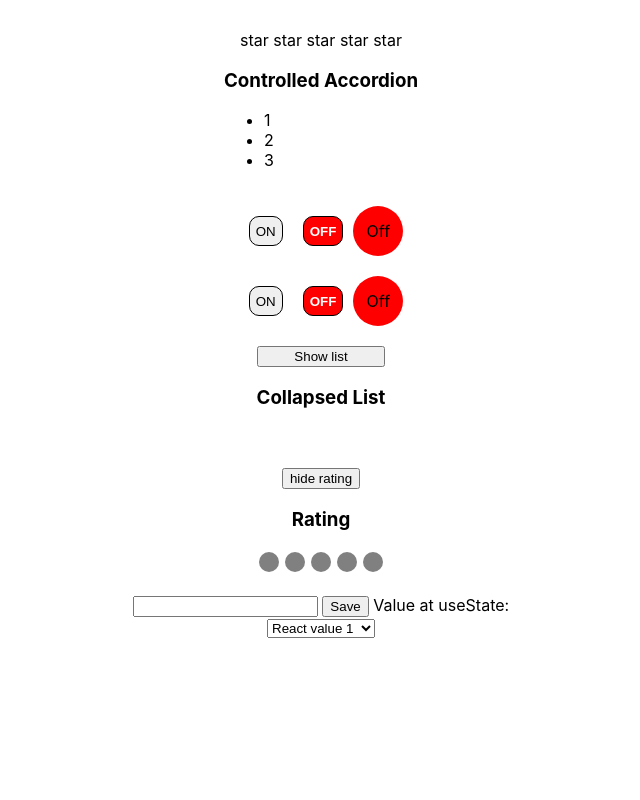
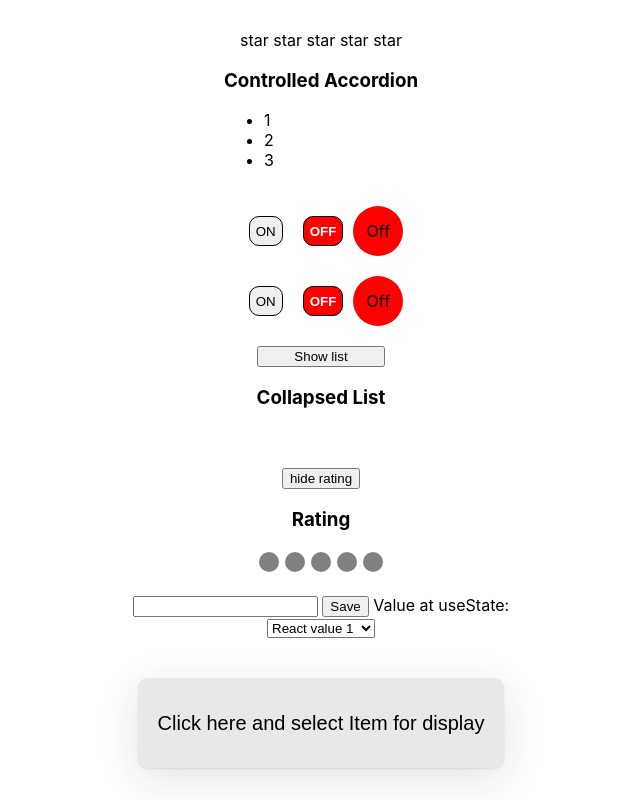
Before and after one commit to RomanChuchval/React_podrobno, a React (Create React App) app: page / in a window 1280 px wide. Shown: the whole page, without its empty margins (319-959 px from the left). Built offline with nearby package versions, Linux system fonts and the light colour scheme.

Commit message:
Custom controlled select

```diff
--- a/src/App.tsx
+++ b/src/App.tsx
@@ -8,6 +8,7 @@ import {UncontrollRating} from "./components/UncontrollRating/UncontrollRating";
 import {ActiveType, OnOff} from "./OnOff";
 import {UncontrolledInput} from "./components/UncontrolledInput";
 import {ControlledSelect} from "./components/ControlledSelect";
+import {CustomSelect} from "./components/CustomSelect/CustomSelect";
 
 
 function App() {
@@ -26,6 +27,7 @@ function App() {
             <UncontrollRating/>
             <UncontrolledInput />
             <ControlledSelect/>
+            <CustomSelect/>
         </div>
     );
 }
--- /dev/null
+++ b/src/components/CustomSelect/CustomSelect.module.css
@@ -0,0 +1,76 @@
+.custom_select_wrapper {
+    margin-top: 40px;
+    display: flex;
+    flex-direction: column;
+    align-items: center;
+}
+
+.selected_block_wrapper{
+    box-shadow: 0px 10px 40px rgba(29, 33, 38, 0.13), 0px 1px 2px rgba(29, 33, 38, 0.1);
+    cursor: pointer;
+    padding: 20px;
+    border-radius: 10px;
+    display: flex;
+    flex-direction: column;
+    align-items: center;
+    justify-content: center;
+    width: max-content;
+    height: 50px;
+    background-color: #E8E8E8;
+    font-family: 'Montserrat', sans-serif;
+    font-style: normal;
+    font-weight: 500;
+    font-size: 20px;
+    line-height: 20px;
+}
+
+.select_list_wrapper {
+    box-shadow: 0px 10px 40px rgba(29, 33, 38, 0.13), 0px 1px 2px rgba(29, 33, 38, 0.1);
+    border-radius: 10px;
+    width: max-content;
+    margin: 20px;
+    display: flex;
+    flex-direction: column;
+    align-items: normal;
+    justify-content: center;
+    background-color: #E8E8E8;
+}
+
+.selectMode {
+    display: none;
+}
+
+.items_list {
+    padding: 10px;
+    list-style: none;
+    display: flex;
+    flex-direction: column;
+    align-items: center;
+
+}
+
+.list_item {
+    font-family: 'Montserrat', sans-serif;
+    font-style: normal;
+    font-weight: 400;
+    font-size: 18px;
+    line-height: 20px;
+    margin: 10px;
+    cursor: pointer;
+    --b: 0.1em;   /* the thickness of the line */
+    --c: #1095c1; /* the color */
+
+    color: #0000;
+    padding-block: var(--b);
+    background:
+            linear-gradient(var(--c) 50%,#000 0) 0% calc(100% - var(--_p,0%))/100% 200%,
+            linear-gradient(var(--c) 0 0) 0% var(--_p,0%)/var(--_p,0%) var(--b) no-repeat;
+    -webkit-background-clip: text,padding-box;
+    background-clip: text,padding-box;
+    transition: .3s var(--_s,0s) linear,background-size .3s calc(.3s - var(--_s,0s));
+}
+
+.list_item:hover {
+    --_p: 100%;
+    --_s: .3s;
+}
--- /dev/null
+++ b/src/components/CustomSelect/CustomSelect.tsx
@@ -0,0 +1,128 @@
+import React, {useState} from 'react';
+import s from './CustomSelect.module.css'
+
+export type SelectStateType = {
+    id: string
+    title: string
+    description: string
+}
+
+type RenderDataType = {
+    title: string
+    description: string
+}
+
+
+export const CustomSelect: React.FC = () => {
+
+    const selectState: SelectStateType[] = [
+        {id: '1', title: 'React', description: 'React is a free and open-source front-end JavaScript library'},
+        {
+            id: '2',
+            title: 'Redux',
+            description: 'Redux is an open-source JavaScript library for managing and centralizing application state.'
+        },
+        {id: '3', title: 'HTML', description: 'HyperText Markup Language'},
+        {id: '4', title: 'Axios', description: 'Axios is a promise-based HTTP Client for node.js and the browser. '},
+        {
+            id: '5',
+            title: 'JavaScript',
+            description: 'JavaScript, often abbreviated as JS, is a programming language that is one of the core technologies of the World Wide Web, alongside HTML and CSS. '
+        },
+    ]
+    const [selectMode, setSelectMode] = useState<boolean>(true)
+    const [renderData, setRenderData] = useState<RenderDataType | undefined>(undefined)
+    console.log(selectMode)
+    const choseItemForDisplay = (title: string, description: string) => {
+        setRenderData({title: title, description: description})
+        setSelectMode(true)
+    }
+    const moveToSelectMode = () => {
+        setSelectMode(!selectMode)
+    }
+
+    return (
+        <div className={s.custom_select_wrapper}>
+            <SelectedBlock renderData={renderData}
+                           moveToSelectMode={moveToSelectMode}
+
+            />
+            <SelectList state={selectState}
+                        choseItemForDisplay={choseItemForDisplay}
+                        selectMode={selectMode}
+            />
+        </div>
+    );
+};
+
+type SelectBlockPropsType = {
+    renderData: RenderDataType | undefined
+    moveToSelectMode: () => void
+
+}
+
+export const SelectedBlock: React.FC<SelectBlockPropsType> = (
+    {
+        renderData,
+        moveToSelectMode,
+    }
+) => {
+
+    const onClickHandler = () => {
+        moveToSelectMode()
+    }
+
+    return (
+        renderData ?
+            <div className={s.selected_block_wrapper}
+                 onClick={onClickHandler}
+            >
+                <div>
+                    {renderData?.title}
+                </div>
+                <div>
+                    {renderData?.description}
+                </div>
+            </div>
+            :
+            <div className={s.selected_block_wrapper}
+                 onClick={onClickHandler}>
+                Click here and select Item for display
+            </div>
+    )
+}
+
+export type SelectListPropsType = {
+    state: SelectStateType[]
+    choseItemForDisplay: (title: string, description: string) => void
+    selectMode: boolean
+}
+
+export const SelectList: React.FC<SelectListPropsType> = (
+    {
+        state,
+        choseItemForDisplay,
+        selectMode
+    }
+) => {
+
+    const finalListClassName = `${selectMode ? s.selectMode : s.select_list_wrapper }`
+    let selectedListItems = state.map(el => {
+
+        const onClickHandler = () => {
+            choseItemForDisplay(el.title, el.description)
+        }
+
+        return (
+            <li className={s.list_item} key={el.id} onClick={onClickHandler}>{el.title}</li>
+        )
+    })
+
+    return (
+        <div className={finalListClassName}>
+            <ul className={s.items_list}>
+                {selectedListItems}
+            </ul>
+        </div>
+    )
+}
```
